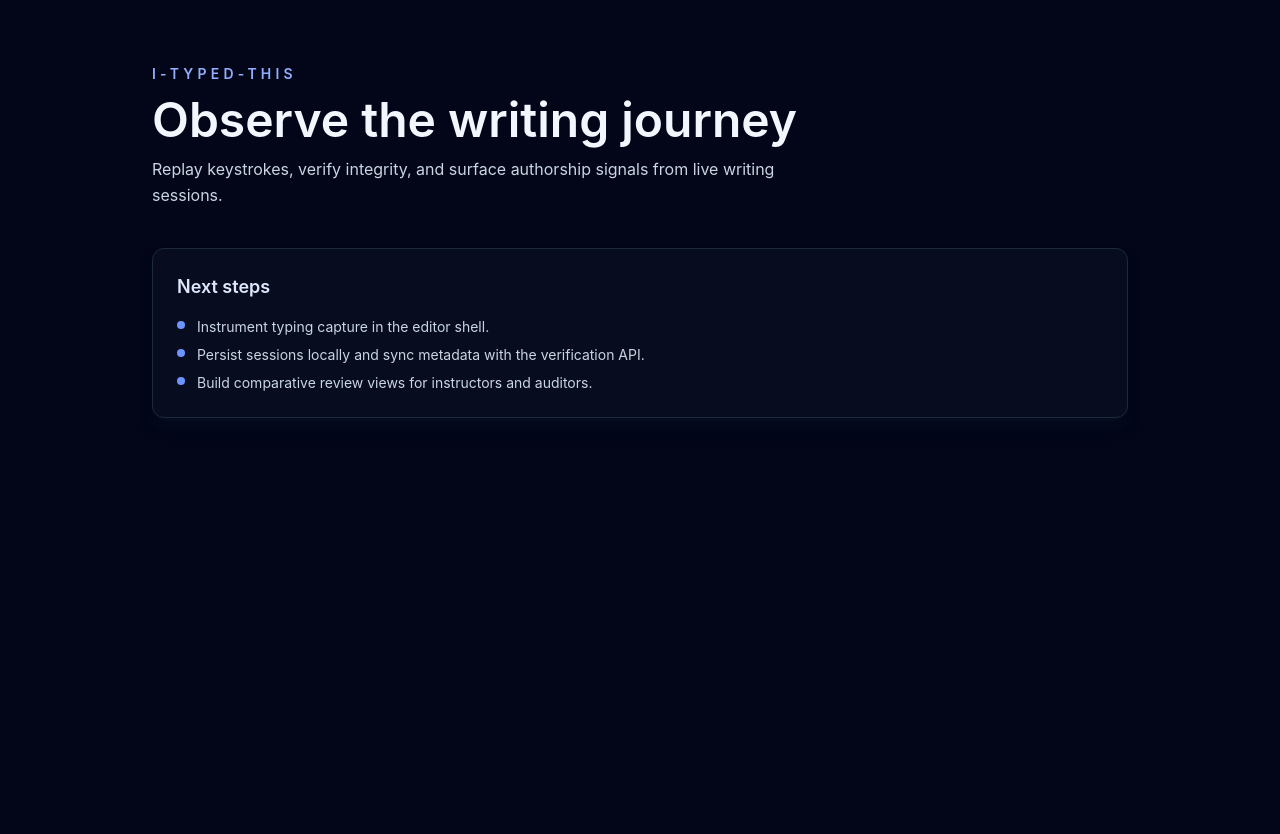
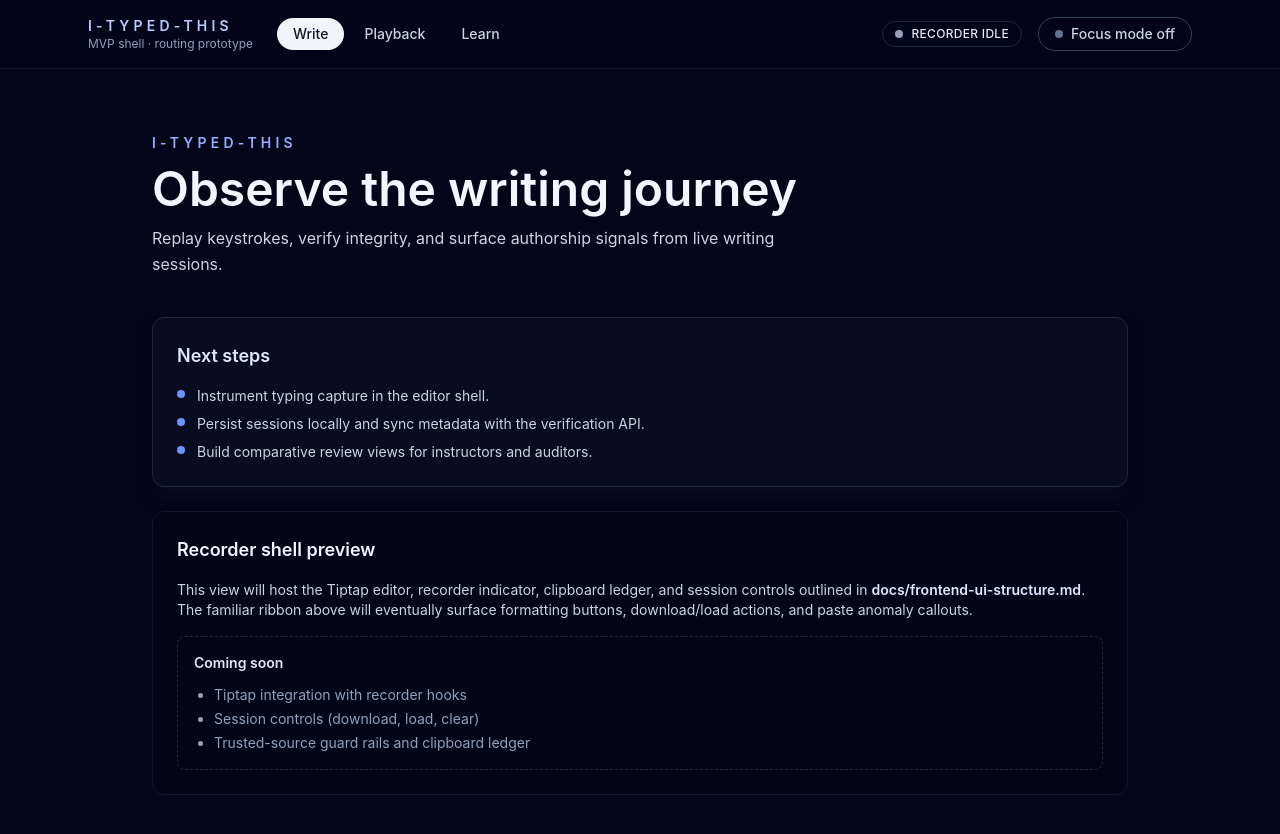
Before and after one commit to ajhonn/i-typed-this-public, a React (Vite) app in the folder frontend/: page /write in a window 1280 px wide. Shown: the top 834 px of the page. Before the commit the page ends 800 px from the top, so only its background shows below. Built offline with nearby package versions, Linux system fonts and the light colour scheme.

Commit message:
feat: wrap write route in shell layout

```diff
--- a/frontend/src/App.tsx
+++ b/frontend/src/App.tsx
@@ -1,11 +1,7 @@
 import AppRouter from './routes/AppRouter';
 
 const App = () => {
-  return (
-    <div className="min-h-screen bg-slate-950 text-slate-100">
-      <AppRouter />
-    </div>
-  );
+  return <AppRouter />;
 };
 
 export default App;
--- a/frontend/src/features/write/WriteRoute.tsx
+++ b/frontend/src/features/write/WriteRoute.tsx
@@ -1,8 +1,9 @@
-import Page from '@components/Page';
+import ShellLayout from '@features/shell/ShellLayout';
 
 const WriteRoute = () => {
   return (
-    <Page
+    <ShellLayout
+      activeTab="write"
       title="Observe the writing journey"
       description="Replay keystrokes, verify integrity, and surface authorship signals from live writing sessions."
     >
@@ -23,7 +24,23 @@ const WriteRoute = () => {
           </li>
         </ul>
       </section>
-    </Page>
+      <section className="grid gap-4 rounded-xl border border-slate-900 bg-slate-950/40 p-6">
+        <h2 className="text-lg font-semibold text-brand-50">Recorder shell preview</h2>
+        <p className="text-sm text-slate-300">
+          This view will host the Tiptap editor, recorder indicator, clipboard ledger, and session controls outlined in{' '}
+          <span className="font-semibold text-brand-100">docs/frontend-ui-structure.md</span>. The familiar ribbon above will
+          eventually surface formatting buttons, download/load actions, and paste anomaly callouts.
+        </p>
+        <div className="grid gap-3 rounded-lg border border-dashed border-slate-800 p-4 text-left text-sm text-slate-400">
+          <p className="font-semibold text-slate-200">Coming soon</p>
+          <ul className="list-disc space-y-1 pl-5">
+            <li>Tiptap integration with recorder hooks</li>
+            <li>Session controls (download, load, clear)</li>
+            <li>Trusted-source guard rails and clipboard ledger</li>
+          </ul>
+        </div>
+      </section>
+    </ShellLayout>
   );
 };
 
```
Also changed, not shown: 1 other file (tests, documents, lock files or other folders).
